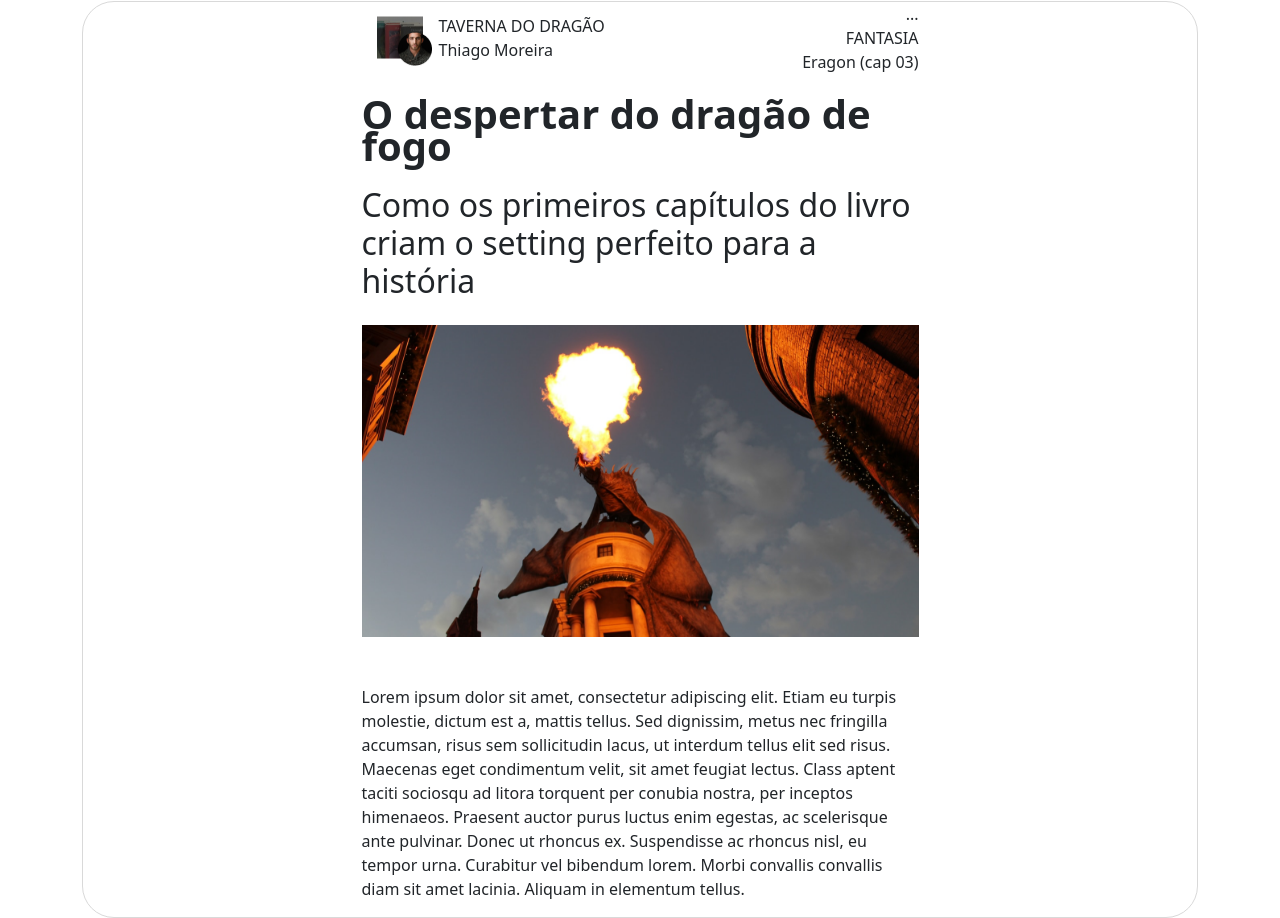
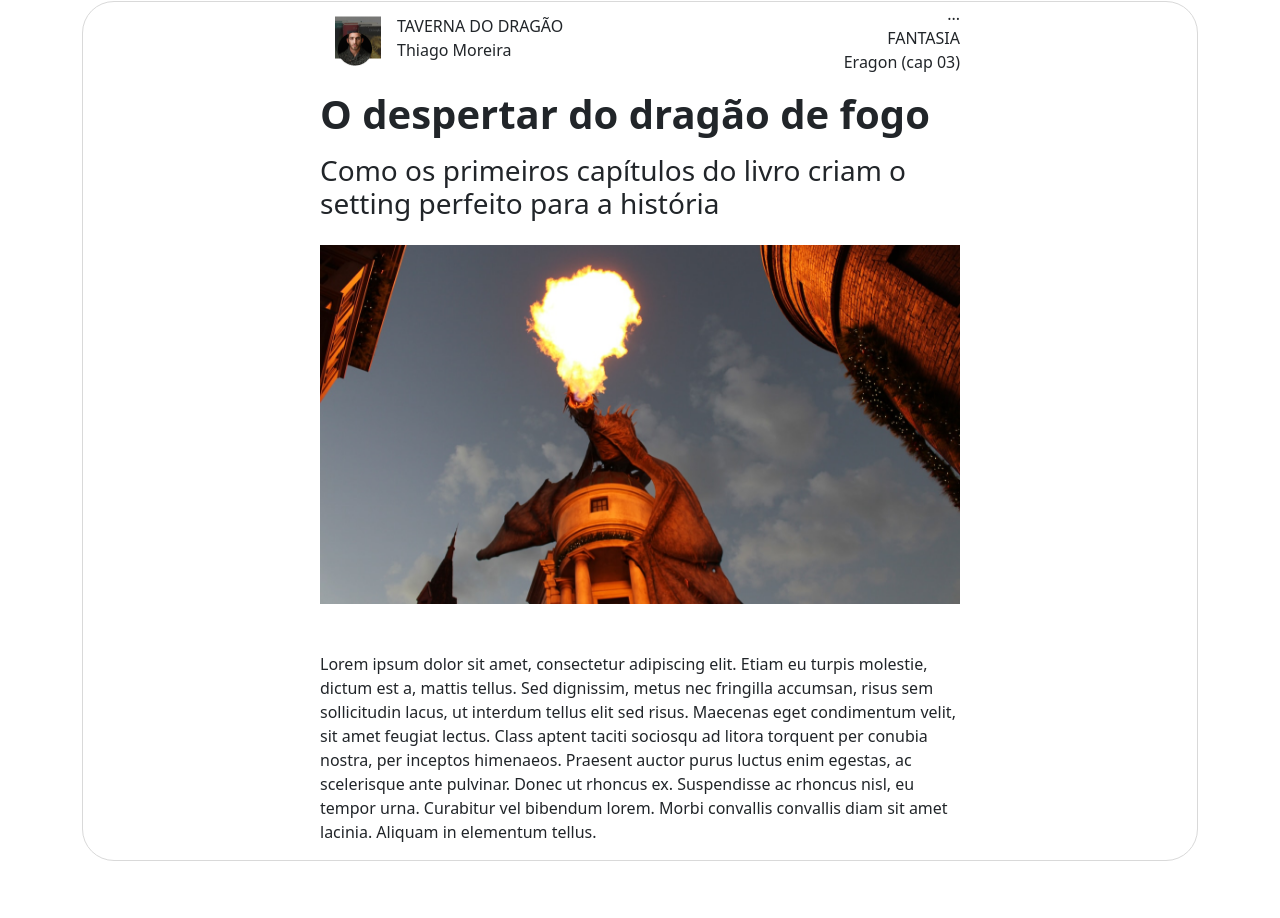
Before and after one commit to dreialcantara/Roda-Front, a React (Create React App) app: page /feed in a window 1280 px wide. Shown: the part 1399-2317 px from the top of the page. After the commit the page ends 2260 px from the top, so only its background shows below. Built offline with nearby package versions, Linux system fonts and the light colour scheme; no server answers.

Commit message:
cardpost ajustes

```diff
--- a/src/components/CardPost/index.css
+++ b/src/components/CardPost/index.css
@@ -11,10 +11,14 @@
     padding: 0;
     margin-left: 15px;
     position: absolute;
-    left: 300px;
+    left: 240px;
     top: 30px;
 }
 
 .cardposts {
     border: 1px solid #D9D9D9 !important
 }
+
+.containerposts {
+    width: 50vw;
+}
--- a/src/components/CardPost/index.tsx
+++ b/src/components/CardPost/index.tsx
@@ -11,7 +11,7 @@ export function CardPost() {
   return (
     <Container>
       <Card className="cardposts mt-4 rounded-5 align-items-center w-100">
-        <div className="w-50 ">
+        <div className="containerposts  ">
           <div className="mb-4 d-flex justify-content-between">
             <div className="d-flex align-items-center">
               <img
@@ -36,10 +36,10 @@ export function CardPost() {
           </div>
           <div className=" mb-4 text-center">
             <h1 className="mb-4 text-start">O despertar do dragão de fogo</h1>
-            <h2 className="text-start">
+            <h3 className="text-start">
               Como os primeiros capítulos do livro criam o setting perfeito para
               a história
-            </h2>
+            </h3>
           </div>
           <div className="mb-5">
             <img className="img-fluid" src={imgpost} alt="" />
```
